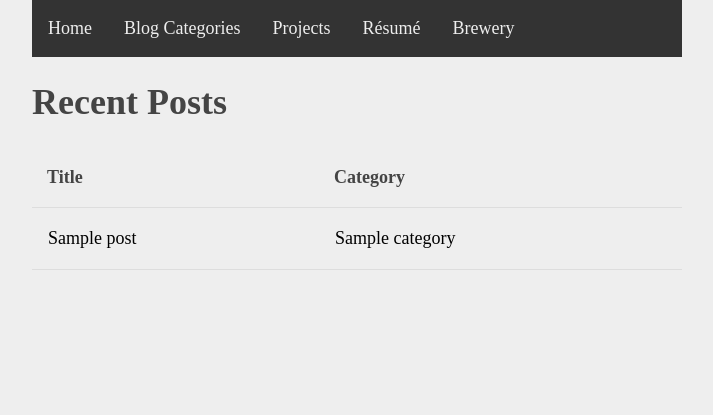
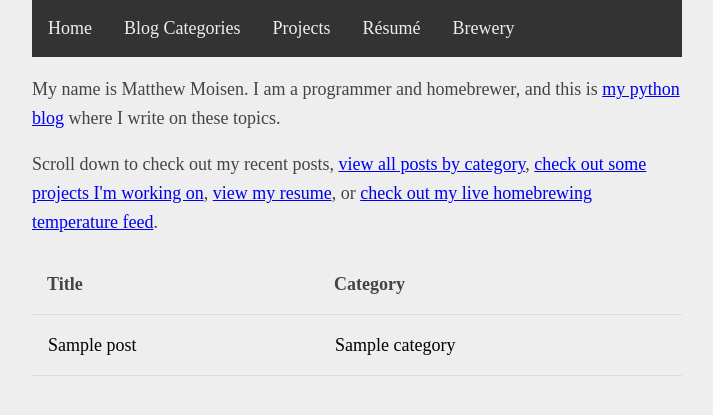
Before and after one commit to mkmoisen/blog, a Flask app: page / in a window 1280 px wide. Shown: the top 415 px of the page, without its empty margins (283-996 px from the left). Run offline with Flask 2, Linux system fonts and the light colour scheme; tables that the repository leaves empty hold one stand-in row (values such as "Sample post").

Commit message:
added blurb on home page

```diff
--- a/blog/templates/home.html
+++ b/blog/templates/home.html
@@ -9,7 +9,17 @@
 
 {% endblock %}
 {% block content %}
-    <header> <h1>Recent Posts</h1></header>
+
+    <p>
+    My name is Matthew Moisen. I am a programmer and homebrewer, and this is <a href="/projects/python-blog/">my python blog</a> where I write on these topics.
+    </p>
+    <p>
+    Scroll down to check out my recent posts,
+        <a href="/blog/category/">view all posts by category</a>,
+        <a href="/projects/">check out some projects I'm working on</a>,
+        <a href="/resume/">view my resume</a>,
+        or <a href="/brew/">check out my live homebrewing temperature feed</a>.
+    </p>
     {% if is_admin %}
     <a href="/admin/post/new/"><button type="submit">Add Post</button></a>
     {% endif %}
```
